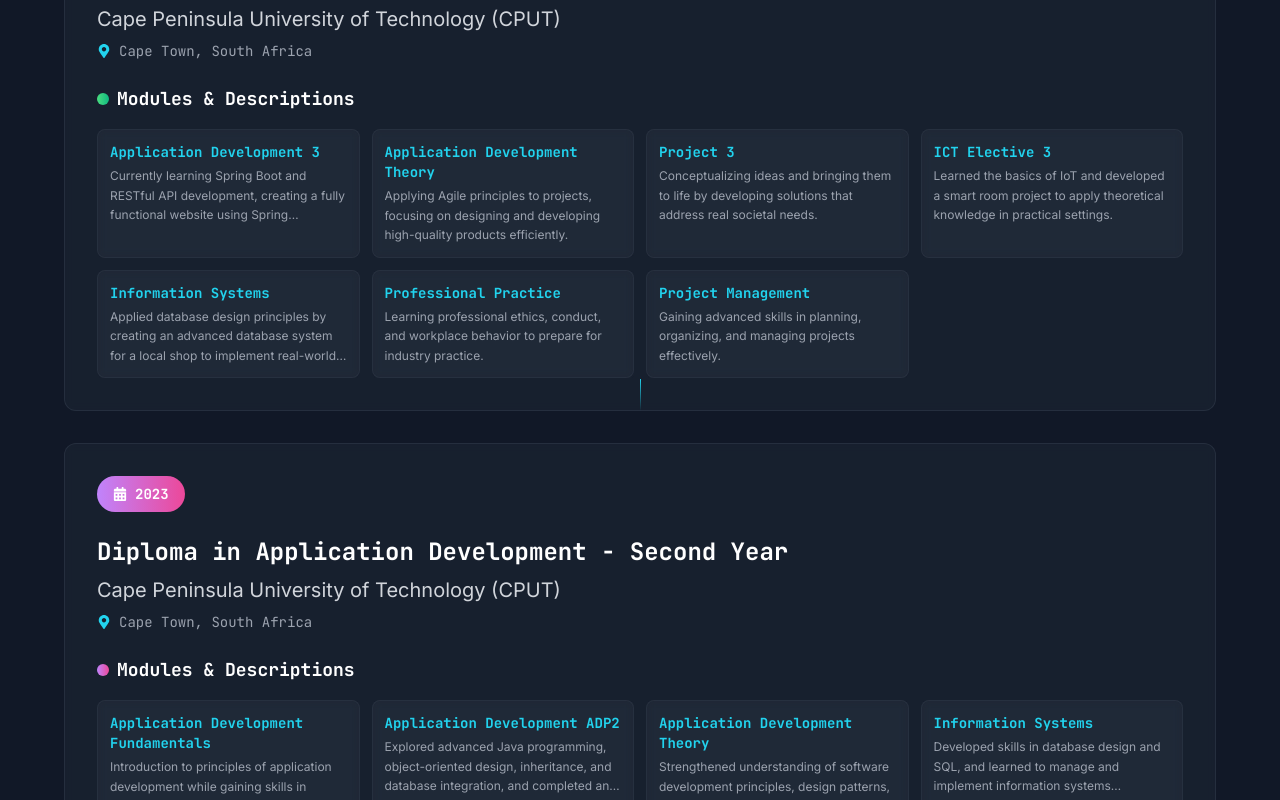
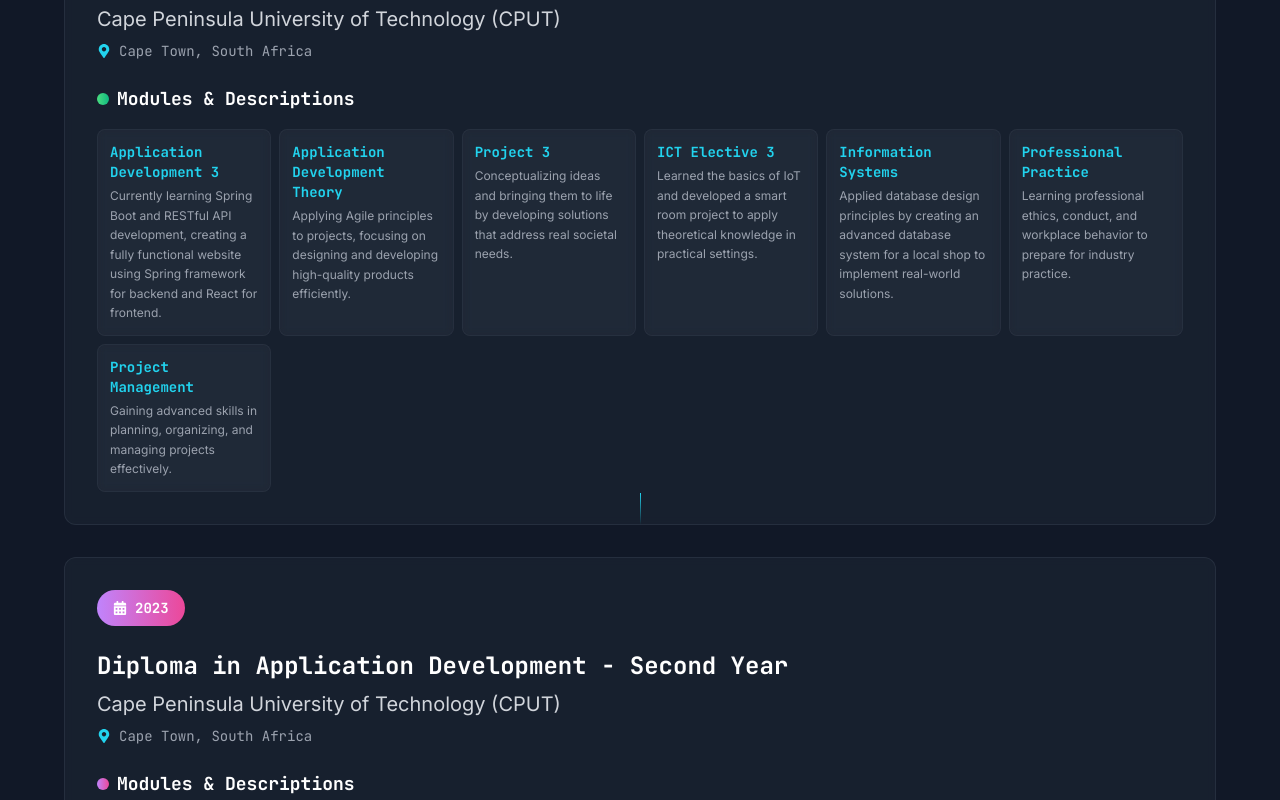
Before and after one commit to hloni2004/portofiloWeb, a React (Vite) app: page / in a window 1280 px wide. Shown: the part 1760-2560 px from the top of the page. Built offline with nearby package versions, Linux system fonts and the light colour scheme.

Commit message:
add meassge

```diff
--- a/src/components/Education.tsx
+++ b/src/components/Education.tsx
@@ -241,38 +241,31 @@ const Education: React.FC = () => {
 
                   <motion.div
                     variants={containerVariants}
-                    className="grid gap-3 md:grid-cols-3 lg:grid-cols-4"
+                    className="grid gap-2 md:grid-cols-4 lg:grid-cols-5 xl:grid-cols-6"
                   >
                     {education.modules.map((module, moduleIndex) => (
                       <motion.div
                         key={module.name}
                         variants={moduleVariants}
                         whileHover={{
-                          scale: 1.15,
-                          zIndex: 10,
-                          boxShadow: '0 15px 35px rgba(0, 255, 255, 0.2)'
+                          scale: 1.1,
+                          zIndex: 50
                         }}
-                        className="bg-gray-700/20 backdrop-blur-sm border border-gray-600/20 rounded-lg p-3 transition-all duration-300 hover:border-cyan-400/50 group/module relative cursor-pointer"
+                        className="bg-gray-700/20 backdrop-blur-sm border border-gray-600/20 rounded-lg p-3 transition-all duration-300 hover:border-cyan-400/50 group/module relative cursor-pointer isolated"
+                        style={{
+                          transformOrigin: 'center'
+                        }}
                       >
-                        <h5 className="font-mono font-semibold text-cyan-400 mb-1 text-sm group-hover/module:text-purple-400 transition-colors line-clamp-2">
+                        <h5 className="font-mono font-semibold text-cyan-400 mb-1 text-sm group-hover/module:text-purple-400 transition-colors">
                           {module.name}
                         </h5>
-                        <p className="text-gray-400 text-xs leading-relaxed line-clamp-3 group-hover/module:text-gray-200 group-hover/module:line-clamp-none transition-all duration-300">
+                        <p className="text-gray-400 text-xs leading-relaxed group-hover/module:text-gray-200 transition-colors duration-300">
                           {module.description}
                         </p>
 
                         {/* Module hover glow */}
                         <motion.div
                           className="absolute inset-0 bg-gradient-to-r from-cyan-400/10 to-purple-500/10 opacity-0 group-hover/module:opacity-100 rounded-lg transition-opacity duration-300 blur-sm pointer-events-none"
-                          initial={{ scale: 0.8 }}
-                          whileHover={{ scale: 1.2 }}
-                        />
-
-                        {/* Expanded background on hover */}
-                        <motion.div
-                          className="absolute inset-0 bg-gray-800/90 backdrop-blur-md border border-cyan-400/30 rounded-lg opacity-0 group-hover/module:opacity-100 transition-all duration-300 pointer-events-none"
-                          initial={{ scale: 0.95 }}
-                          whileHover={{ scale: 1 }}
                         />
                       </motion.div>
                     ))}
```
